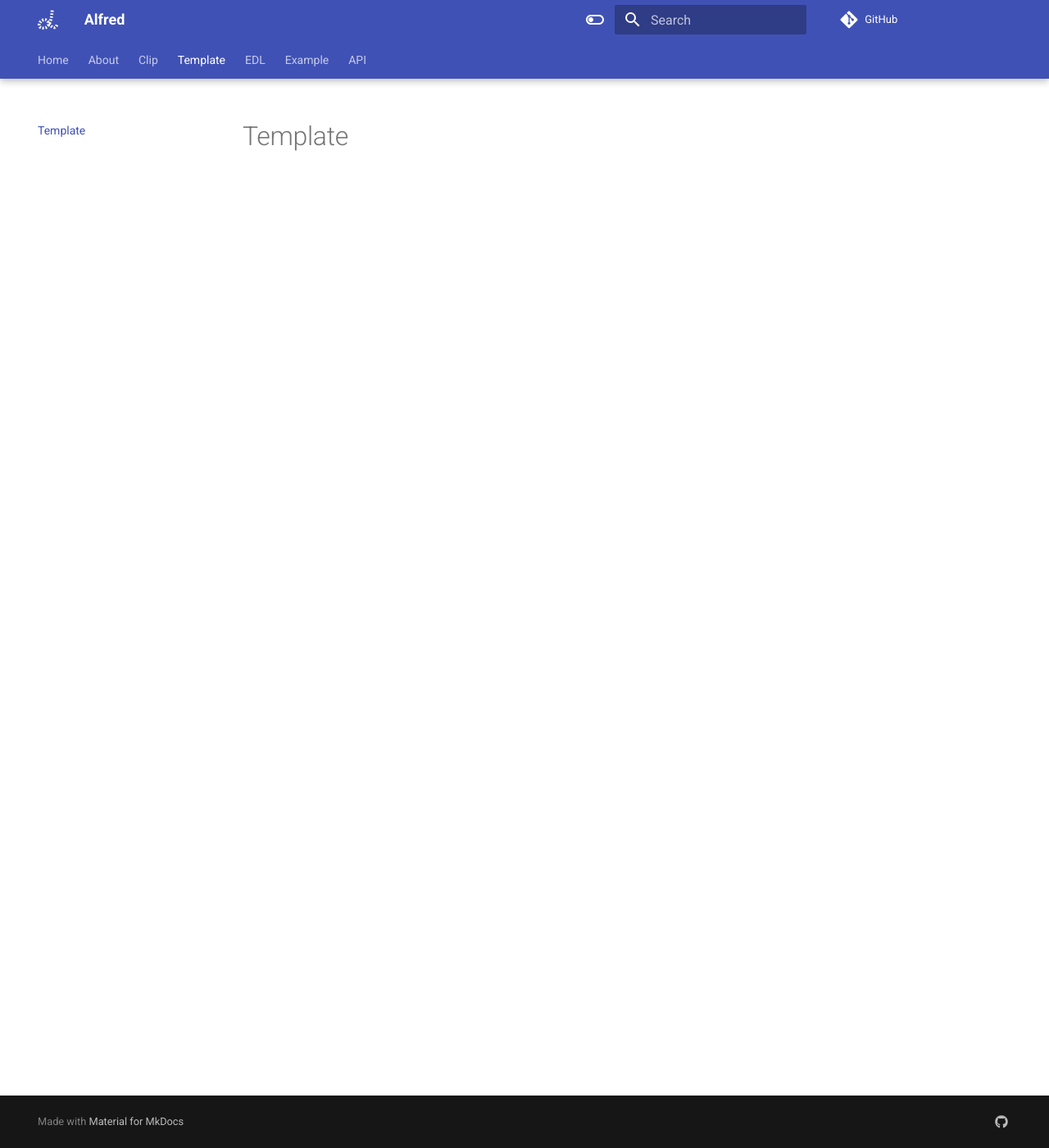
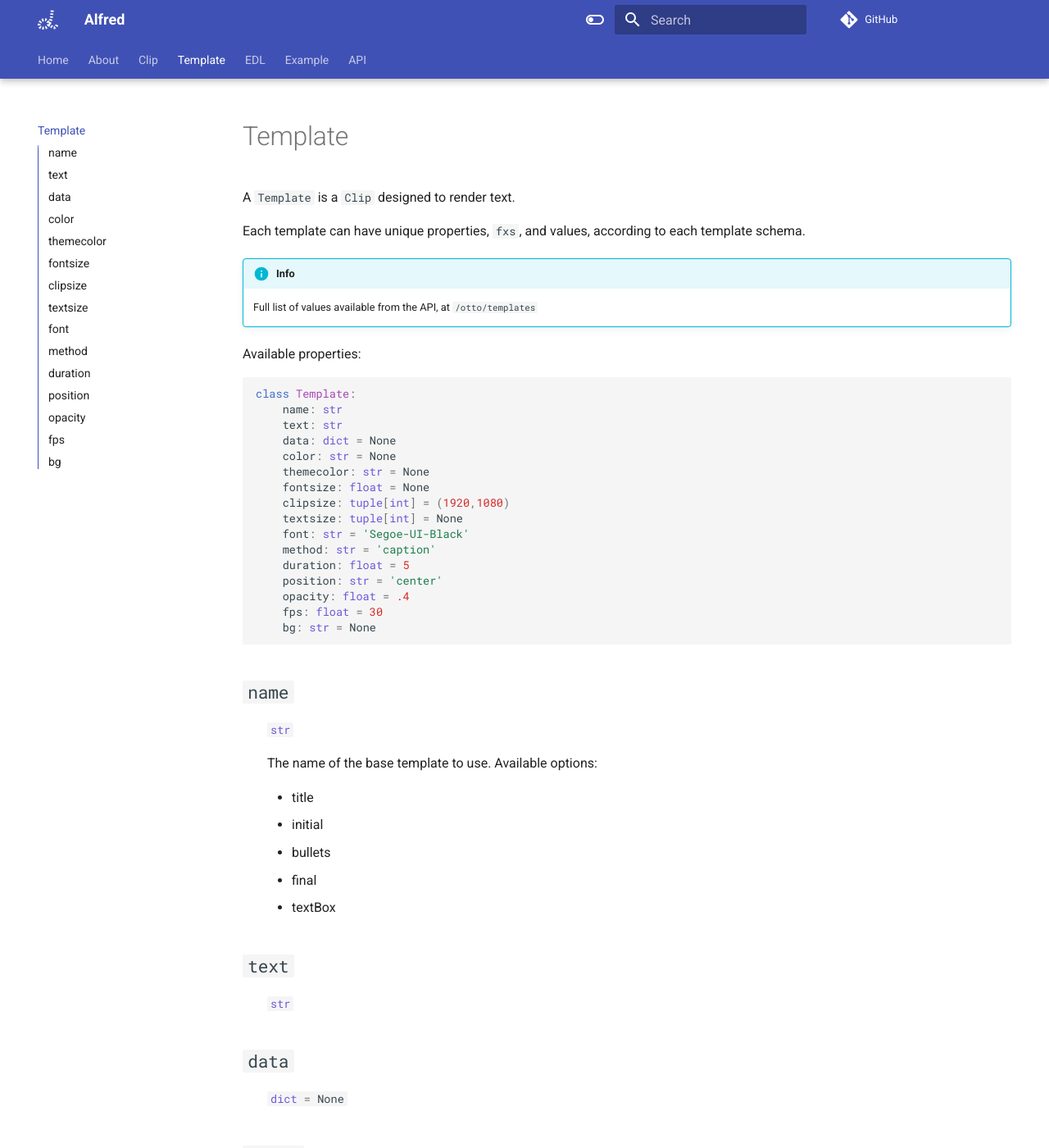
Before and after one commit to quaternionmedia/alfred, an MkDocs documentation site: the page built from docs/template.md, in a window 1280 px wide and 1400 px high. Shown: the whole window at 82% size. Built offline with MkDocs 1.6.1 and Material for MkDocs 9.7.7, drawn with Linux system fonts in a browser that asks for light colours; comment, search, counter and statistics services are not loaded; some of the changed text lies outside the part shown.

Commit message:
added base Template properties

````diff
--- a/docs/template.md
+++ b/docs/template.md
@@ -1 +1,81 @@
 # Template
+
+A `Template` is a `Clip` designed to render text.
+
+Each template can have unique properties, `fxs`, and values, according to each template schema.
+
+!!! info
+    Full list of values available from the API, at `/otto/templates`
+
+Available properties:
+``` python
+class Template:
+    name: str
+    text: str
+    data: dict = None
+    color: str = None
+    themecolor: str = None
+    fontsize: float = None
+    clipsize: tuple[int] = (1920,1080)
+    textsize: tuple[int] = None
+    font: str = 'Segoe-UI-Black'
+    method: str = 'caption'
+    duration: float = 5
+    position: str = 'center'
+    opacity: float = .4
+    fps: float = 30
+    bg: str = None
+```
+## `name`
+: `#!python str`
+
+    The name of the base template to use. Available options:
+
+    - title
+    - initial
+    - bullets
+    - final
+    - textBox
+
+
+## `text`
+: `#!python str`
+
+## `data`
+: `#!python dict = None`
+
+## `color`
+: `#!python str = None`
+
+## `themecolor`
+: `#!python str = None`
+
+## `fontsize`
+: `#!python float = None`
+
+## `clipsize`
+: `#!python tuple[int] = (1920,1080)`
+
+## `textsize`
+: `#!python tuple[int] = None`
+
+## `font`
+: `#!python str = 'Segoe-UI-Black'`
+
+## `method`
+: `#!python str = 'caption'`
+
+## `duration`
+: `#!python float = 5`
+
+## `position`
+: `#!python str = 'center'`
+
+## `opacity`
+: `#!python float = .4`
+
+## `fps`
+: `#!python float = 30`
+
+## `bg`
+: `#!python str = None`
````
